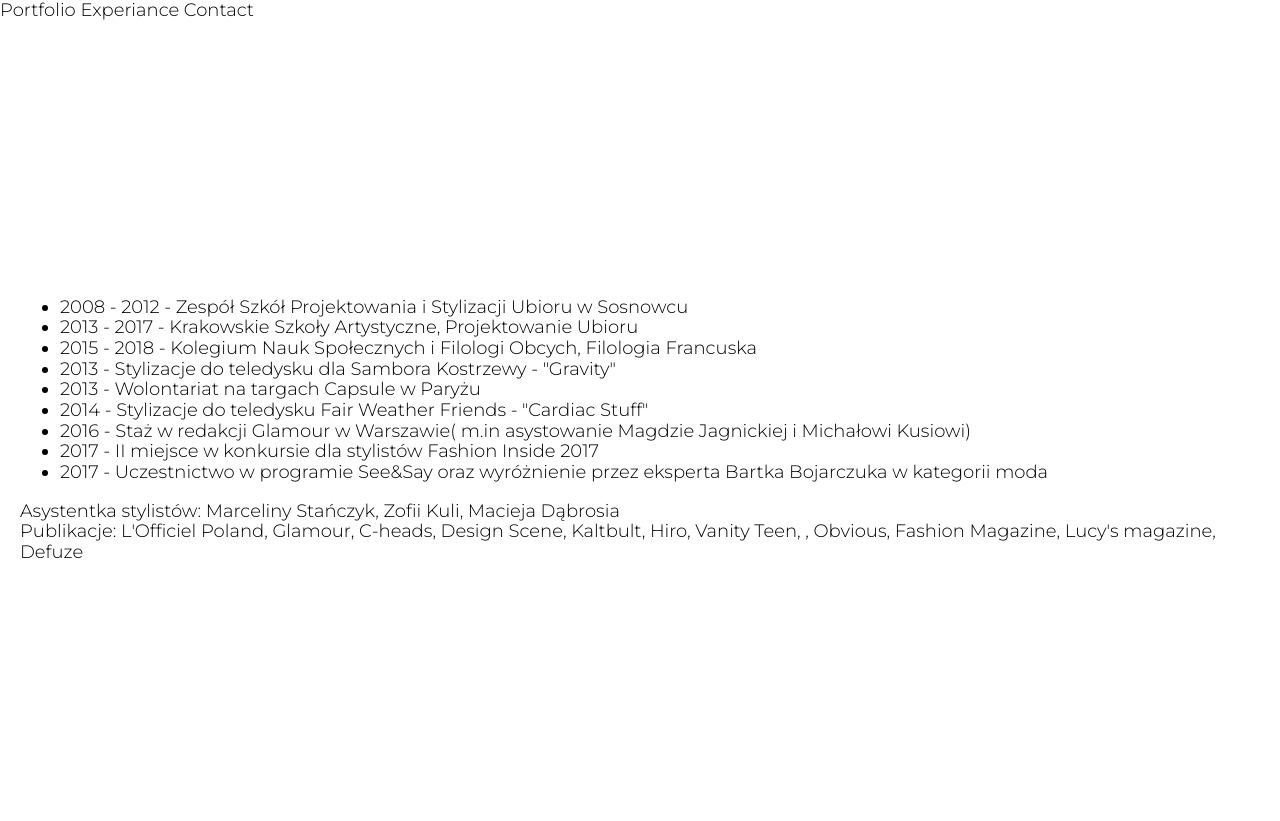
After one commit to pacxiu/StylistPortfolio, a PHP site: page /experiance.php in a window 1280 px wide. The commit adds this page. Run offline with PHP 8.4, Linux system fonts and the light colour scheme; some libraries are stand-ins or nearby versions.

Commit message:
Switch font, add defult styles of font for website

```diff
--- /dev/null
+++ b/experiance.php
@@ -0,0 +1,24 @@
+<?php require_once './config.php';
+	$pageTitle = "Experiance";
+	$pageDescription = "Experiance description";
+?>
+
+<?php require_once $root.$files.'/partials/header.php'; ?>
+  <div class="full-height-container">
+    <div>
+      <ul>
+        <li>2008 - 2012 - Zespół Szkół Projektowania i Stylizacji Ubioru w Sosnowcu</li>
+        <li>2013 - 2017 - Krakowskie Szkoły Artystyczne, Projektowanie Ubioru</li>
+        <li>2015 - 2018 - Kolegium Nauk Społecznych i Filologi Obcych, Filologia Francuska</li>
+        <li>2013 - Stylizacje do teledysku dla Sambora Kostrzewy - "Gravity" </li>
+        <li>2013 - Wolontariat na targach Capsule w Paryżu</li>
+        <li>2014 - Stylizacje do teledysku Fair Weather Friends - "Cardiac Stuff"</li>
+        <li>2016 - Staż w redakcji Glamour w Warszawie( m.in asystowanie Magdzie Jagnickiej i Michałowi Kusiowi) </li>
+        <li>2017 - II miejsce w konkursie dla stylistów Fashion Inside 2017</li>
+        <li>2017 - Uczestnictwo w programie See&Say oraz wyróżnienie przez eksperta Bartka Bojarczuka w kategorii moda</li>
+      </ul>
+      <p>Asystentka stylistów: Marceliny Stańczyk, Zofii Kuli, Macieja Dąbrosia </p>
+      <p>Publikacje: L'Officiel Poland, Glamour, C-heads, Design Scene, Kaltbult, Hiro, Vanity Teen, , Obvious, Fashion Magazine, Lucy's magazine, Defuze </p>
+    </div>
+  </div>
+<?php require_once $root.$files.'/partials/footer.php'; ?>
--- a/partials/footer.php
+++ b/partials/footer.php
@@ -1,5 +1,5 @@
 		<script type="text/javascript" src="//cdn.jsdelivr.net/gh/kenwheeler/slick@1.8.1/slick/slick.min.js"></script>
-    	<script type="text/javascript" src="<?php echo $assets; ?>/dist/js/app.js"></script>
+    <script type="text/javascript" src="<?php echo $assets; ?>/dist/js/app.js"></script>
 
 		<script type="text/javascript">
 
--- a/partials/header.php
+++ b/partials/header.php
@@ -19,7 +19,7 @@
     <link rel="icon" type="image/png" href="<?php echo $assets; ?>/img/favicon.png" sizes="32x32">
 
     <!-- Fonts -->
-    <link href='https://fonts.googleapis.com/css?family=Open+Sans:400,300,700' rel='stylesheet' type='text/css'>
+    <link href="https://fonts.googleapis.com/css?family=Montserrat:300,400,600" rel="stylesheet">
 
     <!-- JS -->
     <script src="https://ajax.googleapis.com/ajax/libs/jquery/3.1.1/jquery.min.js"></script>
--- a/source/css/main.css
+++ b/source/css/main.css
@@ -1,13 +1,15 @@
 * {
-  font-family: 'Open Sans', sans-serif;
-  color: black; }
+  font-family: 'Montserrat', sans-serif;
+  color: #000; }
 
 html, body {
   position: relative;
   height: 100%;
   margin: 0px;
   padding: 0px;
-  color: black; }
+  color: #000;
+  font-size: 1.8rem;
+  font-weight: 300; }
 
 a, a:hover, a:active, a:visited, a:focus {
   text-decoration: none; }
@@ -16,14 +18,25 @@
   padding: 0px;
   margin: 0px; }
 
+.full-height-container {
+  width: 100%;
+  min-height: 100vh;
+  height: 100%;
+  padding: 2rem;
+  display: -webkit-box;
+  display: -ms-flexbox;
+  display: flex;
+  -webkit-box-pack: center;
+      -ms-flex-pack: center;
+          justify-content: center;
+  -webkit-box-align: center;
+      -ms-flex-align: center;
+          align-items: center;
+  -webkit-box-sizing: border-box;
+          box-sizing: border-box; }
+
 html {
   font-size: 10px; }
   @media screen and (min-width: 1680px) {
     html {
       font-size: 12px; } }
-
-p {
-  background: pink;
-  color: #e1c184;
-  height: 100px;
-  width: 100px; }
--- a/source/sass/layout/_grid.sass
+++ b/source/sass/layout/_grid.sass
@@ -0,0 +1,9 @@
+.full-height-container
+  width: 100%
+  min-height: 100vh
+  height: 100%
+  padding: 2rem
+  display: flex
+  justify-content: center
+  align-items: center
+  box-sizing: border-box
--- a/source/sass/modules/_header.sass
+++ /dev/null
@@ -1,4 +0,0 @@
-p
-  background: pink
-  color: $accent-light
-  +size(100px)
--- a/source/sass/tools/base.scss
+++ b/source/sass/tools/base.scss
@@ -1,5 +1,5 @@
-*{
-  font-family: 'Open Sans', sans-serif;
+* {
+  font-family: 'Montserrat', sans-serif;
   color: $font-color
 }
 
@@ -9,6 +9,8 @@
   margin: 0px;
   padding: 0px;
   color: $font-color;
+  font-size: 1.8rem;
+  font-weight: 300;
 }
 
 a, a:hover, a:active, a:visited, a:focus{
```
Also changed, not shown: contact.php (added, +10 -0 lines), portfolio.php (added, +10 -0 lines).
